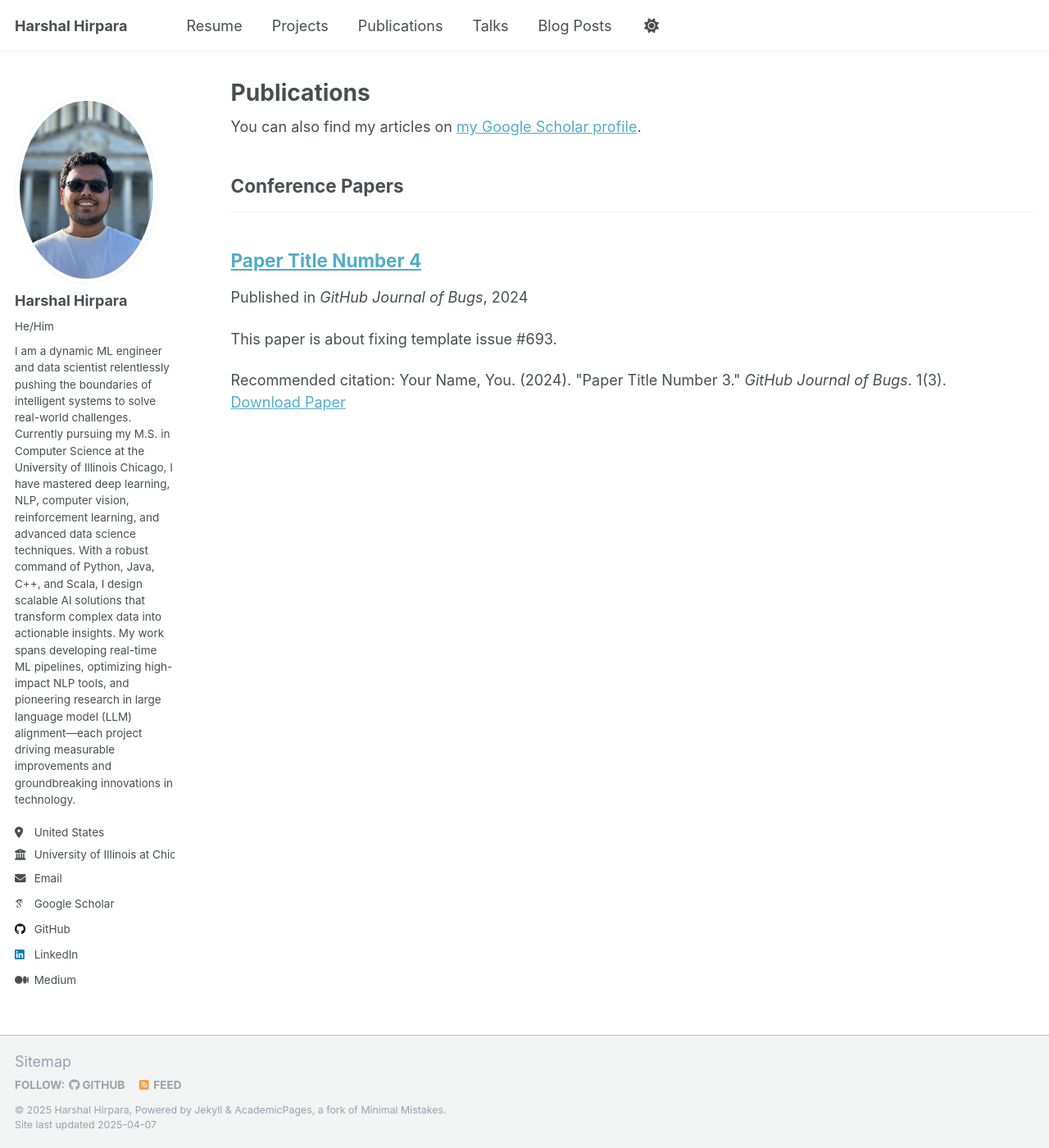
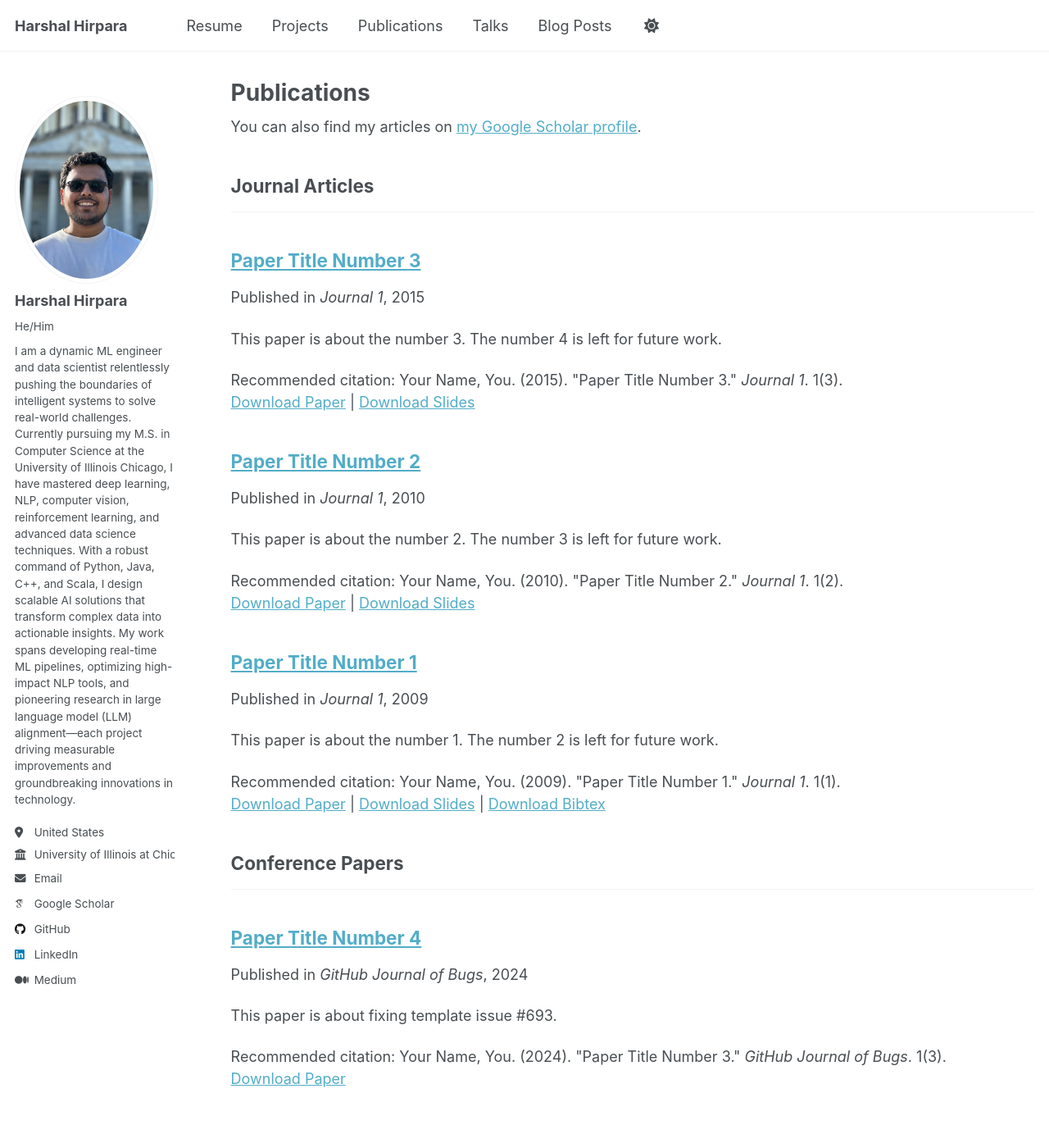
Before and after one commit to Hjhirp/Hjhirp.github.io, a Jekyll site: the page built from _pages/publications.html, in a window 1280 px wide and 1400 px high. Shown: the whole window at 82% size. Built offline with Jekyll 4.4.1, drawn with Linux system fonts in a browser that asks for light colours; some web fonts are replaced; some of the changed lines change nothing that is shown.

Commit message:
Update _config.yml

```diff
--- a/_config.yml
+++ b/_config.yml
@@ -81,10 +81,10 @@ author:
 
 # Publication Category - The following the list of publication categories and their headings
 publication_category:
-  # books:
-  #   title: 'Books'
-  # manuscripts:
-  #   title: 'Journal Articles'
+  books:
+    title: 'Books'
+  manuscripts:
+    title: 'Journal Articles'
   conferences:
     title: 'Conference Papers'
 
```
